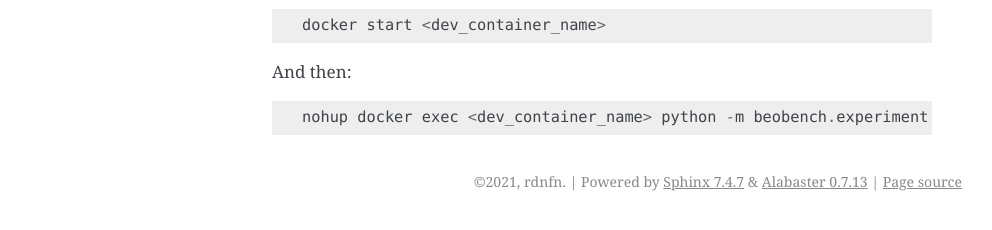
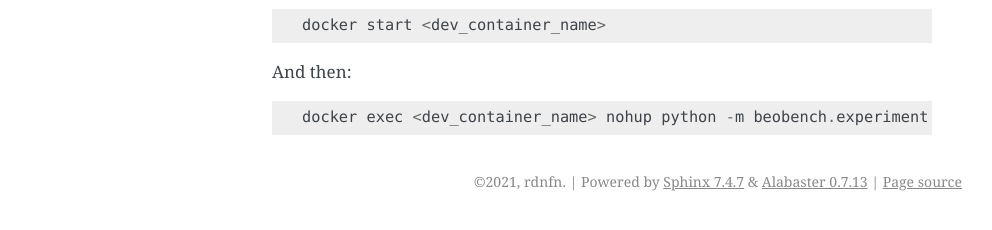
Before and after one commit to rdnfn/beobench, a Sphinx documentation site: the page built from docs/experiments.rst, in a window 1280 px wide. Shown: the part 216-446 px from the top of the page, without its empty margins (148-1140 px from the left). Built offline with Sphinx 7.4.7, drawn with Linux system fonts in a browser that asks for light colours; pages that are not in the unit, such as notebooks, are missing from menus.

```diff
--- a/docs/experiments.rst
+++ b/docs/experiments.rst
@@ -12,4 +12,4 @@ Then outside of dev container, start dev container::
 
 And then::
 
-    nohup docker exec <dev_container_name> python -m beobench.experiment.scheduler --use-wandb --wandb-api-key=<your_api_key> &
+    docker exec <dev_container_name> nohup python -m beobench.experiment.scheduler --use-wandb --wandb-api-key=<your_api_key> &
```
